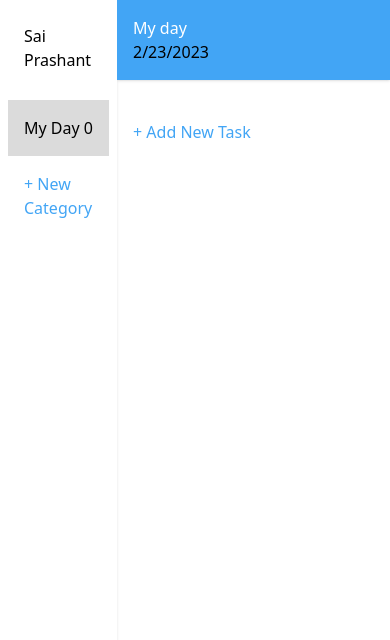
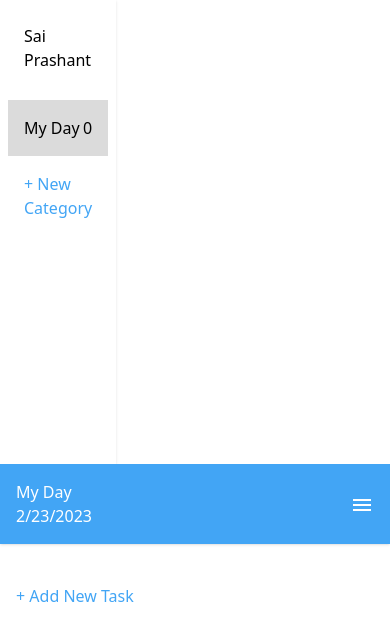
Before and after one commit to Sai-02/logward-assessment, a React (Create React App) app: page / in a window 390 px wide. Shown: the top 640 px of the page. Built offline with nearby package versions, Linux system fonts and the light colour scheme.

Commit message:
mobile responsiveness added

```diff
--- a/src/App.js
+++ b/src/App.js
@@ -9,8 +9,7 @@ function App() {
   const [tasksObj, setTasksObj] = useState({
     "My Day": [],
   });
-  useEffect(() => {
-  }, [tasksObj]);
+  const [shouldOpenSidebar, setShouldOpenSidebar] = useState(false);
   return (
     <TaskContext.Provider
       value={{
@@ -18,13 +17,23 @@ function App() {
         setActiveList,
         tasksObj,
         setTasksObj,
+        shouldOpenSidebar,
+        setShouldOpenSidebar,
       }}
     >
-      <div className="grid grid-cols-10 h-screen w-screen">
-        <div className="col-span-3">
+      <div className="grid grid-cols-10 h-screen w-screen relative">
+        <div
+          className={`sm:col-span-3 bg-white ${
+            window.screen.width < 640 && shouldOpenSidebar
+              ? "absolute w-screen h-screen grid"
+              : window.screen.width < 640
+              ? "hidden"
+              : "grid"
+          }`}
+        >
           <Sidebar />
         </div>
-        <div className="col-span-7 flex flex-col overflow-hidden">
+        <div className="col-span-10 sm:col-span-7 flex flex-col overflow-hidden">
           <Header />
           <TodoList tasks={tasksObj[activeList]} />
         </div>
--- a/src/components/Header/Header.js
+++ b/src/components/Header/Header.js
@@ -1,11 +1,23 @@
-import React from "react";
+import { Menu } from "@mui/icons-material";
+import React, { useContext, useState } from "react";
+import { TaskContext } from "../../App";
 
 const Header = () => {
+  const { setShouldOpenSidebar, shouldOpenSidebar } = useContext(TaskContext);
+  const toggleSidebar = () => {
+    setShouldOpenSidebar(!shouldOpenSidebar);
+  };
+  const { activeList } = useContext(TaskContext);
   const date = new Date();
   return (
-    <div className="shadow bg-[#42a5f5] p-4">
-      <div className="text-white">My day</div>
-      <div className="">{date.toLocaleString().split(",")[0]}</div>
+    <div className="shadow bg-[#42a5f5] p-4 flex justify-between">
+      <div className="">
+        <div className="text-white">{activeList}</div>
+        <div className="text-white">{date.toLocaleString().split(",")[0]}</div>
+      </div>
+      <button className="sm:hidden text-white" onClick={toggleSidebar}>
+        <Menu />
+      </button>
     </div>
   );
 };
--- a/src/components/Sidebar/Sidebar.js
+++ b/src/components/Sidebar/Sidebar.js
@@ -1,8 +1,15 @@
 import React, { useContext, useEffect, useState } from "react";
 import AddNewCategoryModal from "./AddNewCategoryModal";
 import { TaskContext } from "../../App";
+import CloseRoundedIcon from "@mui/icons-material/CloseRounded";
 const Sidebar = () => {
-  const { tasksObj, setActiveList, activeList } = useContext(TaskContext);
+  const {
+    tasksObj,
+    setActiveList,
+    activeList,
+    shouldOpenSidebar,
+    setShouldOpenSidebar,
+  } = useContext(TaskContext);
   const [categoryList, setCategoryList] = useState(Object.keys(tasksObj));
   const [shouldOpenNewCategoryModal, setShouldOpenNewCategoryModal] =
     useState(false);
@@ -13,9 +20,21 @@ const Sidebar = () => {
   const openNewCategoryModal = () => {
     setShouldOpenNewCategoryModal(true);
   };
+  const closeSidebar = () => {
+    setShouldOpenSidebar(false);
+  };
 
   return (
     <div className="p-2 shadow h-full">
+      {window.screen.width < 640 && shouldOpenSidebar ? (
+        <div className="flex justify-end">
+          <button onClick={closeSidebar}>
+            <CloseRoundedIcon />
+          </button>
+        </div>
+      ) : (
+        <></>
+      )}
       <div className="p-4 mb-3">Sai Prashant </div>
       <div className="">
         {categoryList.map((val) => {
```
